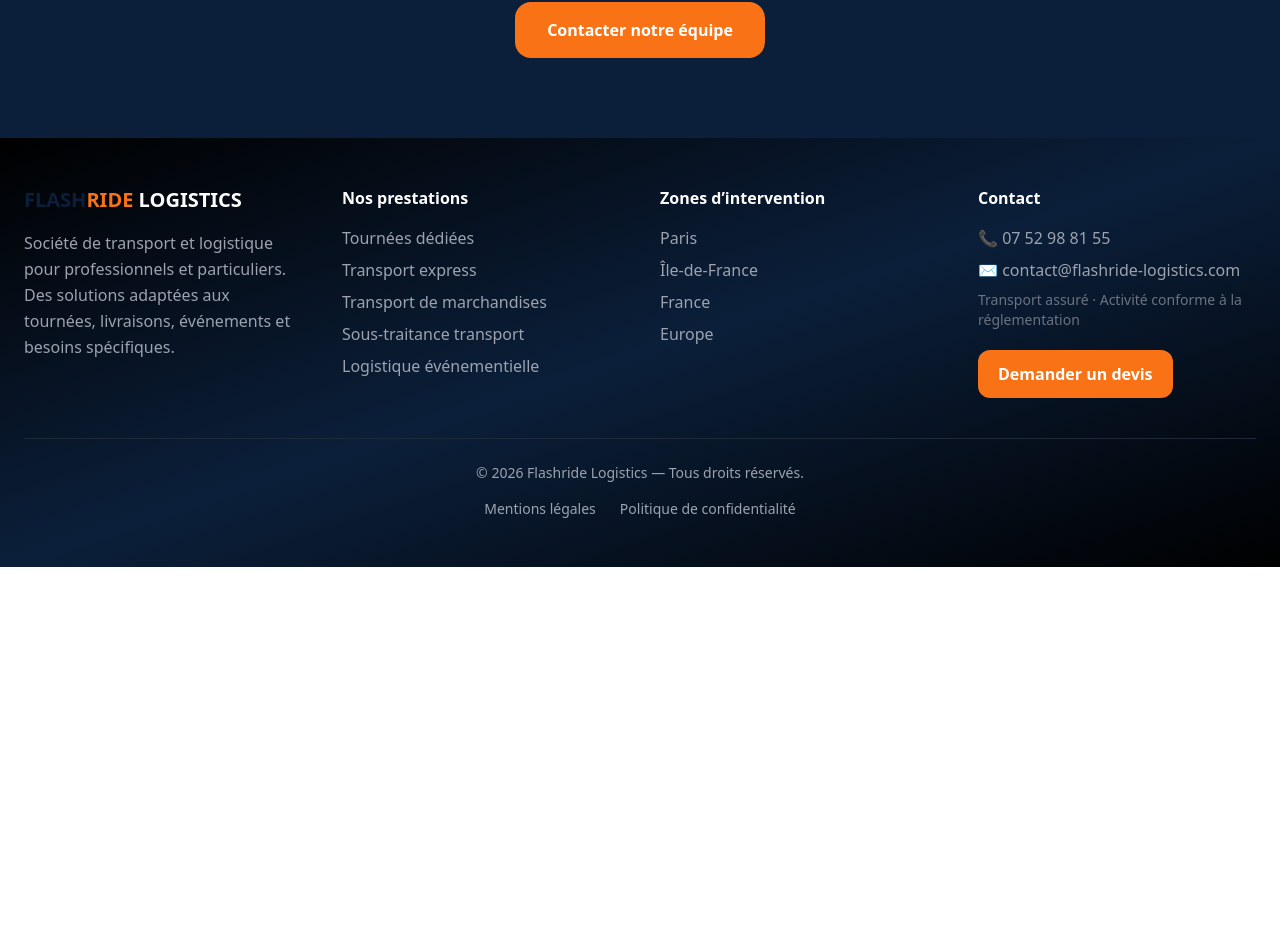
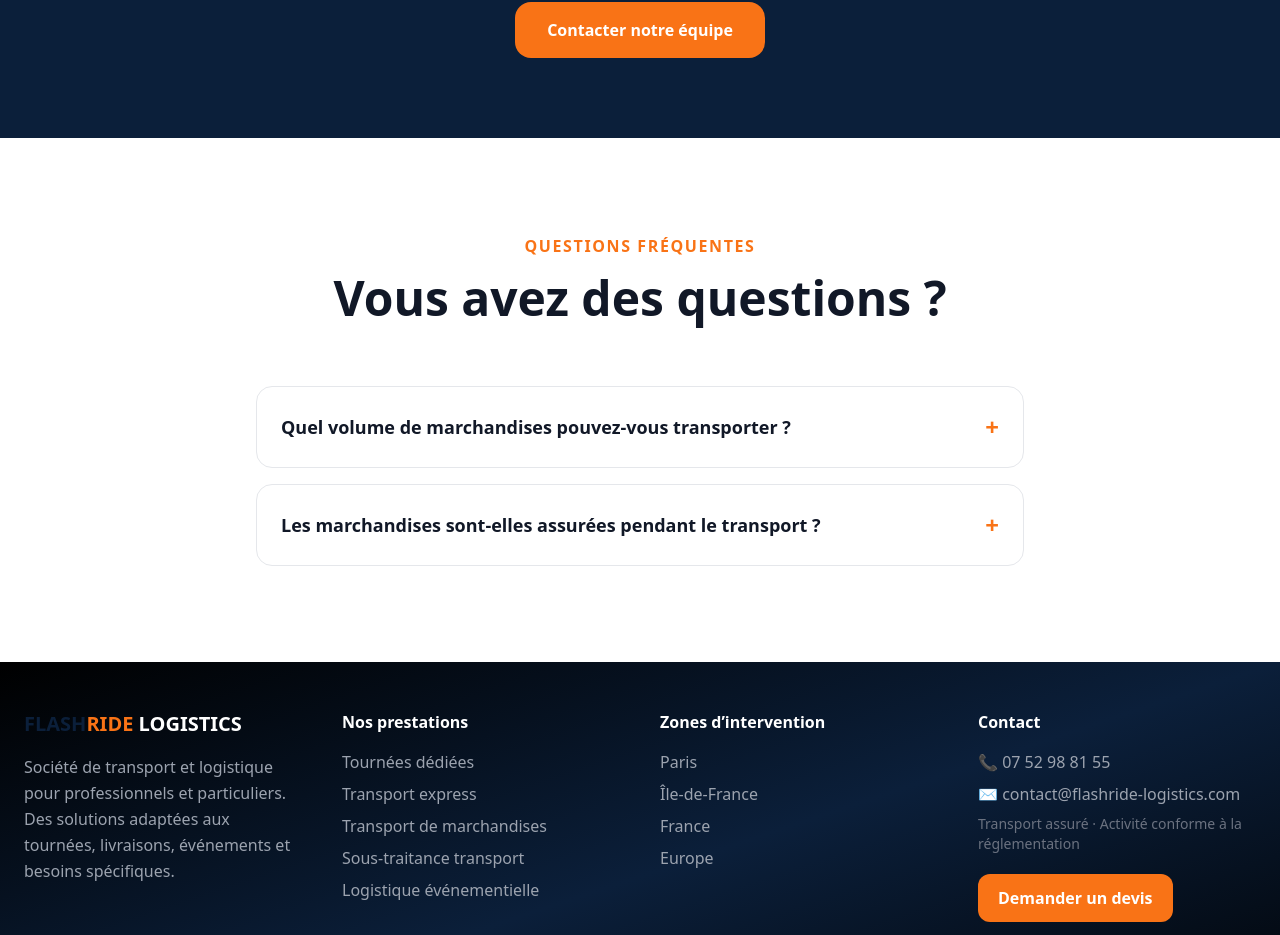
Before and after one commit to jasonvandommele-commits/flashride-logistics, a Next.js app: page /transport-marchandises in a window 1280 px wide. Shown: the part 1382-2317 px from the top of the page. Before the commit the page ends 1949 px from the top, so only its background shows below. Built offline with nearby package versions, Linux system fonts and the light colour scheme.

Commit message:
Update page.jsx

```diff
--- a/app/transport-marchandises/page.jsx
+++ b/app/transport-marchandises/page.jsx
@@ -3,6 +3,7 @@
 import { useState } from "react";
 import Footer from "../components/Footer";
 import Navbar from "../components/Navbar";
+import FAQ from "../components/FAQ";
 
 
 export default function TransportMarchandises() {
@@ -186,6 +187,17 @@ export default function TransportMarchandises() {
       </section>
 
 
+<FAQ items={[
+  {
+    question: "Quel volume de marchandises pouvez-vous transporter ?",
+    answer: "Du petit colis jusqu'à 20m³ avec hayon, selon le véhicule le plus adapté à votre besoin."
+  },
+  {
+  question: "Les marchandises sont-elles assurées pendant le transport ?",
+  answer: "Oui, nos prestations sont couvertes par une assurance transport, dans les conditions et limites prévues par le contrat d'assurance en vigueur."
+}
+
+]} />
 
 
 
```
